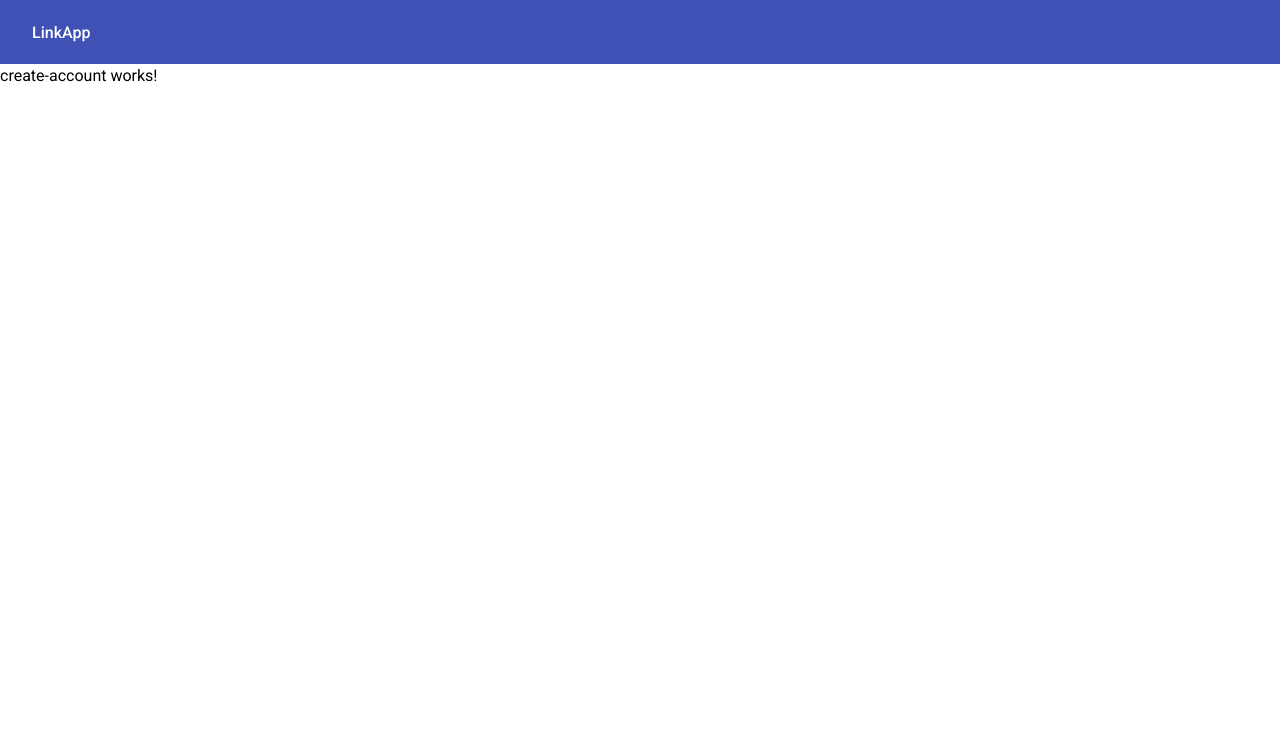
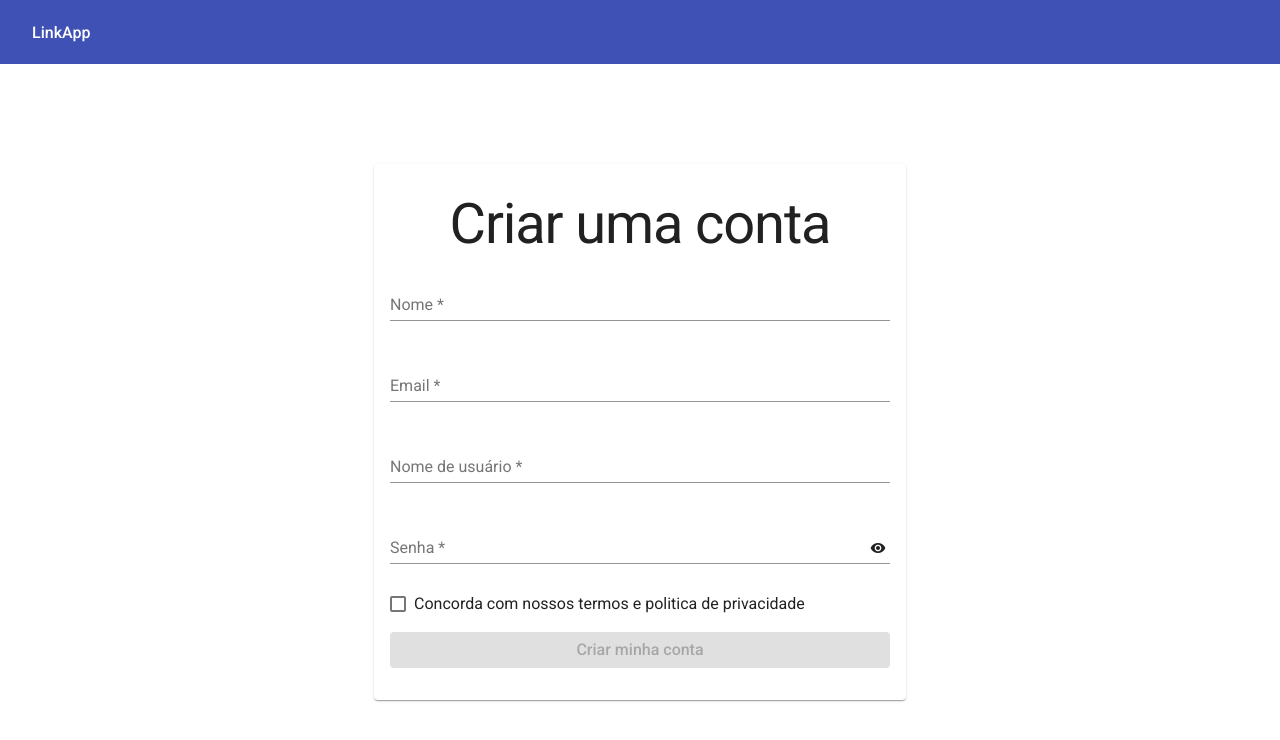
Before and after one commit to fabricadecodigo/links-manager-app-angular, an Angular app: page /create-account in a window 1280 px wide. Shown: the top 740 px of the page. Built offline with nearby package versions, Linux system fonts and the light colour scheme.

Commit message:
tela criar conta

```diff
--- a/src/app/core/modules/angular-material.module.ts
+++ b/src/app/core/modules/angular-material.module.ts
@@ -5,8 +5,9 @@ import { MatToolbarModule } from '@angular/material/toolbar';
 import { MatIconModule } from '@angular/material/icon';
 import { MatCardModule } from '@angular/material/card';
 import { MatInputModule } from '@angular/material/input';
+import { MatCheckboxModule } from '@angular/material/checkbox';
 
 @NgModule({
-  exports: [MatButtonModule, MatToolbarModule, MatIconModule, MatCardModule, MatInputModule],
+  exports: [MatButtonModule, MatToolbarModule, MatIconModule, MatCardModule, MatInputModule, MatCheckboxModule],
 })
 export class AngularMaterialModule {}
--- a/src/app/onboarding/pages/create-account/create-account.component.html
+++ b/src/app/onboarding/pages/create-account/create-account.component.html
@@ -1 +1,60 @@
-<p>create-account works!</p>
+<div class="container-flex">
+  <div class="center-all">
+    <mat-card class="create-account-form form-container">
+      <mat-card-title>
+        <h1 class="mat-display-3 form-title">Criar uma conta</h1>
+      </mat-card-title>
+
+      <mat-card-content>
+        <form [formGroup]="form" (ngSubmit)="onSubmit()" novalidate>
+          <mat-form-field class="form-item-full">
+            <mat-label>Nome</mat-label>
+            <input type="text" matInput [formControl]="name" maxlength="250" />
+            <mat-error *ngIf="name.hasError('required')"> Nome é <strong>obrigatório</strong> </mat-error>
+          </mat-form-field>
+
+          <mat-form-field class="form-item-full">
+            <mat-label>Email</mat-label>
+            <input type="email" matInput [formControl]="email" placeholder="Ex. seuemail@exemplo.com.br" />
+            <mat-error *ngIf="email.hasError('email') && !email.hasError('required')">
+              Informe um e-mail válido
+            </mat-error>
+            <mat-error *ngIf="email.hasError('required')"> Email é <strong>obrigatório</strong> </mat-error>
+          </mat-form-field>
+
+          <mat-form-field class="form-item-full">
+            <mat-label>Nome de usuário</mat-label>
+            <input type="text" matInput [formControl]="username" maxlength="50" />
+            <mat-error *ngIf="username.hasError('required')">
+              Nome de usuário é <strong>obrigatório</strong>
+            </mat-error>
+          </mat-form-field>
+
+          <mat-form-field class="form-item-full">
+            <mat-label>Senha</mat-label>
+            <input matInput [type]="showPassword ? 'text' : 'password'" [formControl]="password" />
+            <mat-error *ngIf="password.hasError('required')"> Senha é <strong>obrigatório</strong> </mat-error>
+
+            <button
+              type="button"
+              mat-button
+              matSuffix
+              mat-icon-button
+              aria-label="Exibir"
+              (click)="handleShowPassword()"
+            >
+              <mat-icon *ngIf="!showPassword">visibility</mat-icon>
+              <mat-icon *ngIf="showPassword">visibility_off</mat-icon>
+            </button>
+          </mat-form-field>
+
+          <mat-checkbox [formControl]="agreeTerms">Concorda com nossos termos e politica de privacidade</mat-checkbox>
+
+          <div class="form-button-container">
+            <button type="submit" mat-raised-button color="primary" class="form-item-full" [disabled]="form.invalid">Criar minha conta</button>
+          </div>
+        </form>
+      </mat-card-content>
+    </mat-card>
+  </div>
+</div>
--- a/src/app/onboarding/pages/create-account/create-account.component.scss
+++ b/src/app/onboarding/pages/create-account/create-account.component.scss
@@ -0,0 +1,3 @@
+.create-account-form {
+  width: 500px;
+}
--- a/src/app/onboarding/pages/create-account/create-account.component.ts
+++ b/src/app/onboarding/pages/create-account/create-account.component.ts
@@ -1,15 +1,47 @@
 import { Component, OnInit } from '@angular/core';
+import { FormBuilder, FormControl, Validators } from '@angular/forms';
 
 @Component({
   selector: 'app-create-account',
   templateUrl: './create-account.component.html',
-  styleUrls: ['./create-account.component.scss']
+  styleUrls: ['./create-account.component.scss'],
 })
 export class CreateAccountComponent implements OnInit {
+  form = this.formBuild.group({
+    name: ['', [Validators.required, Validators.minLength(2)]],
+    email: ['', [Validators.required, Validators.email]],
+    username: ['', [Validators.required, Validators.minLength(2)]],
+    password: ['', Validators.required],
+    agreeTerms: [false, Validators.requiredTrue],
+  });
 
-  constructor() { }
-
-  ngOnInit(): void {
+  get name(): FormControl {
+    return this.form.get('name') as FormControl;
+  }
+  get email(): FormControl {
+    return this.form.get('email') as FormControl;
+  }
+  get username(): FormControl {
+    return this.form.get('username') as FormControl;
+  }
+  get password(): FormControl {
+    return this.form.get('password') as FormControl;
+  }
+  get agreeTerms(): FormControl {
+    return this.form.get('agreeTerms') as FormControl;
   }
 
+  showPassword = false;
+
+  constructor(private formBuild: FormBuilder) {}
+
+  ngOnInit(): void {}
+
+  onSubmit(): void {
+    console.log(this.form.value);
+  }
+
+  handleShowPassword(): void {
+    this.showPassword = !this.showPassword;
+  }
 }
```
Also changed, not shown: src/app/app.module.ts (+9 -1 lines).
